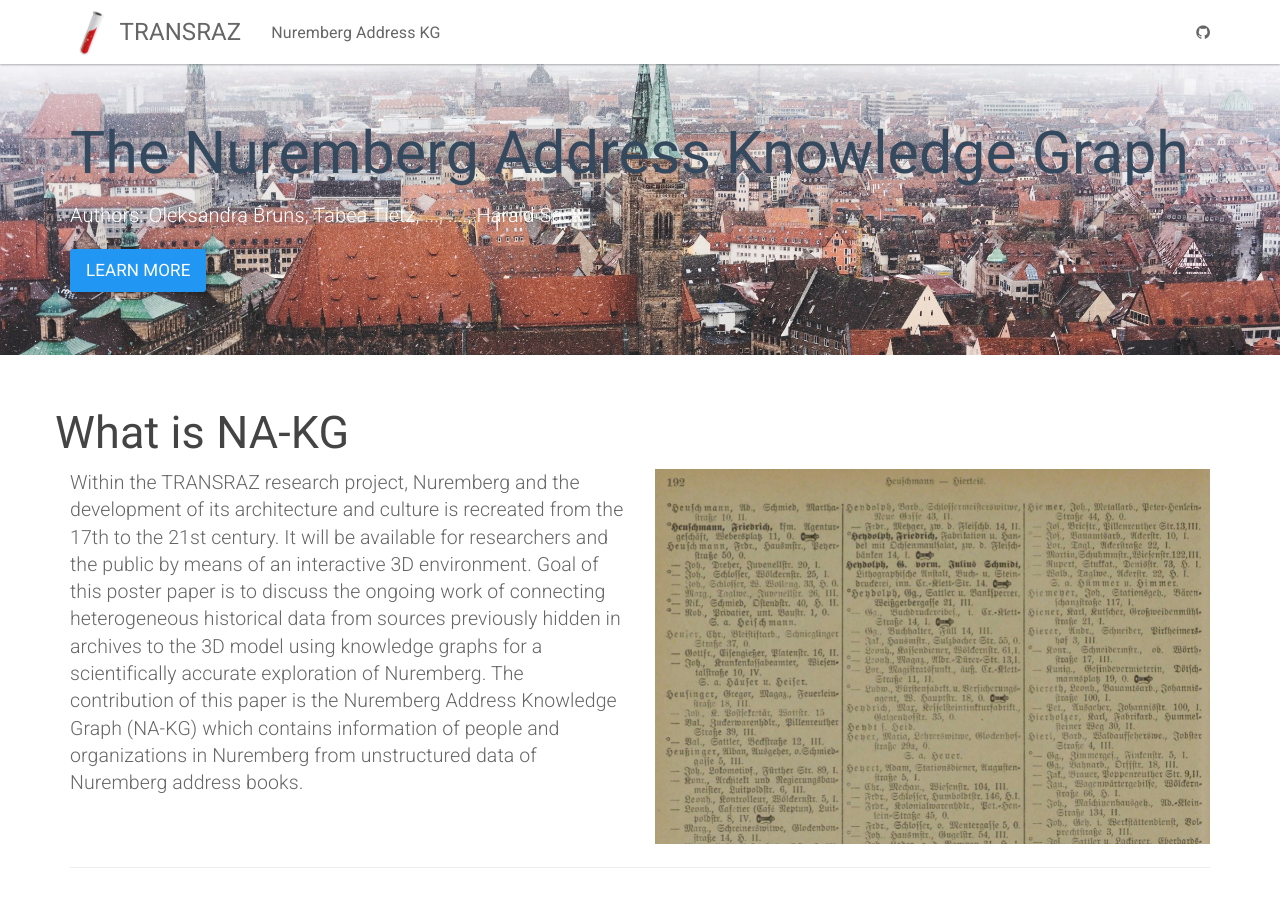
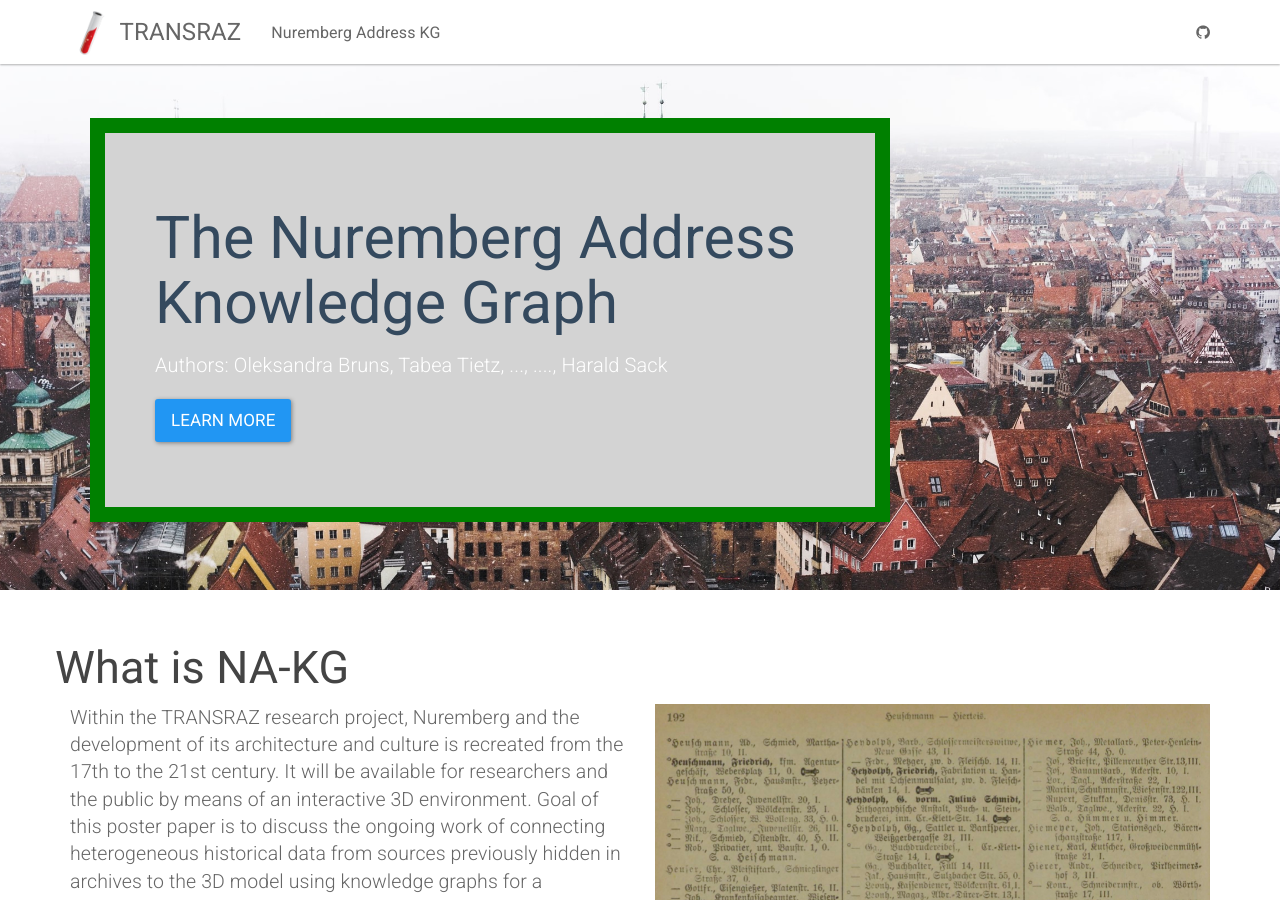
Before and after one commit to ISE-FIZKarlsruhe/Transraz, a Jekyll site: the page built from NA-KG.html, in a window 1280 px wide and 900 px high. Built offline with Jekyll 4.4.1, drawn with Linux system fonts in a browser that asks for light colours.

Commit message:
Update NA-KG.html

```diff
--- a/NA-KG.html
+++ b/NA-KG.html
@@ -4,9 +4,11 @@ layout: default
 
 <div class="header-container jumbotron">
     <div class="container">
+        <div class="highlight">
         <h1>The Nuremberg Address Knowledge Graph</h1>
         <p>Authors: Oleksandra Bruns, Tabea Tietz, ..., ...., Harald Sack</p>
         <p><a class="btn btn-primary btn-lg" href="{{ "/docs/home/" | relative_url }}" role="button">Learn more</a></p>
+        </div>
     </div>
 </div>
 
```
